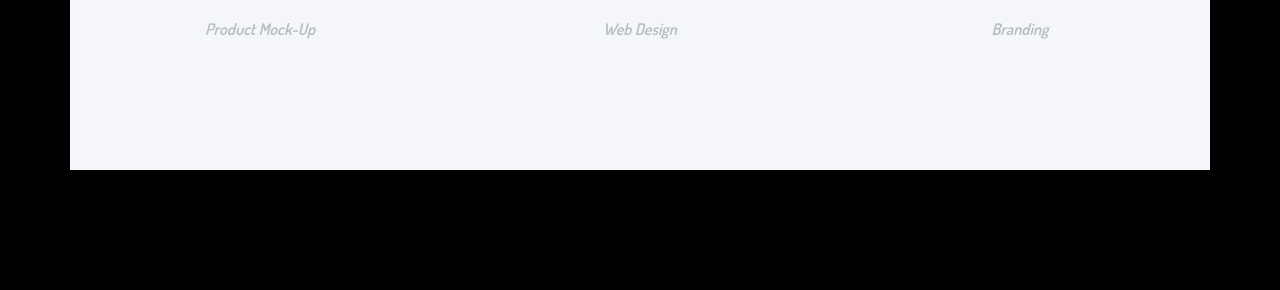
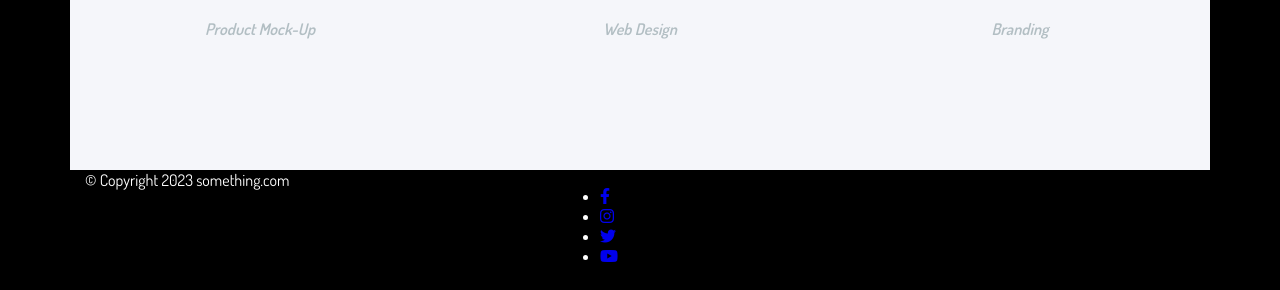
Before and after one commit to burnsann/task-runner-2, a website: page index.html in a window 1280 px wide. Shown: the part 2355-2645 px from the top of the page. Before the commit the page ends 2533 px from the top, so only its background shows below. Drawn offline with Linux system fonts and the light colour scheme.

Commit message:
Add html for page footer

```diff
--- a/index.html
+++ b/index.html
@@ -114,5 +114,21 @@
                 </div>
             </div>
         </section>
+
+        <footer class="page-footer">
+            <div class="container">
+                <div class="row">
+                    <div class="col-5">&copy; Copyright 2023 something.com</div>
+                    <div class="col-7">
+                        <ul>
+                            <li><a href="#"><i class="fa-brands fa-facebook-f"></i></a></li>
+                            <li><a href="#"><i class="fa-brands fa-instagram"></i></a></li>
+                            <li><a href="#"><i class="fa-brands fa-twitter"></i></a></li>
+                            <li><a href="#"><i class="fa-brands fa-youtube"></i></a></li>
+                        </ul>
+                    </div>
+                </div>
+            </div>
+        </footer>
     </body>
 </html>
```
